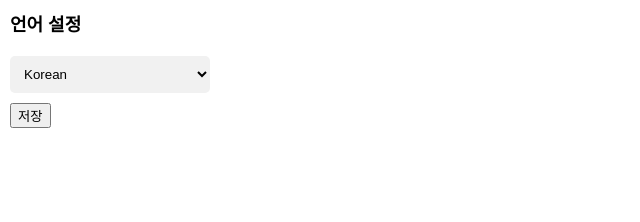
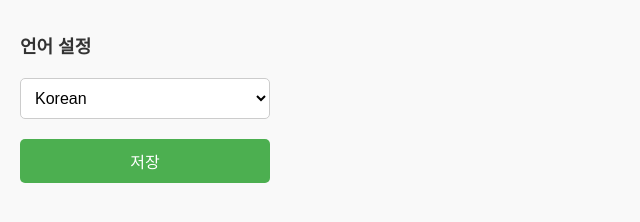
Before and after one commit to intelligent04/EasyTranse, a browser extension: page frontend/options/options.html in a window 1280 px wide. Shown: the whole page, without its empty margins (0-640 px from the left). Drawn offline with Linux system fonts and the light colour scheme.

Commit message:
option.css 추가

```diff
--- /dev/null
+++ b/frontend/options/option.css
@@ -0,0 +1,38 @@
+body {
+    font-family: Arial, sans-serif;
+    margin: 0;
+    padding: 20px;
+    background-color: #f9f9f9;
+    width: 250px;
+  }
+
+  h1 {
+    font-size: 18px;
+    margin-bottom: 20px;
+    color: #333;
+  }
+
+  select {
+    width: 100%;
+    padding: 10px;
+    margin-bottom: 20px;
+    border: 1px solid #ccc;
+    border-radius: 5px;
+    background-color: #fff;
+    font-size: 16px;
+  }
+
+  button {
+    width: 100%;
+    padding: 10px;
+    background-color: #4CAF50;
+    color: white;
+    border: none;
+    border-radius: 5px;
+    cursor: pointer;
+    font-size: 16px;
+  }
+
+  button:hover {
+    background-color: #45a049;
+  }
--- a/frontend/options/options.html
+++ b/frontend/options/options.html
@@ -3,28 +3,7 @@
 <head>
   <meta charset="UTF-8">
   <title>설정</title>
-  <style>
-    body {
-      font-family: Arial, sans-serif;
-      margin: 0;
-      padding: 10px;
-      width: 200px;
-    }
-
-    h1 {
-      font-size: 18px;
-      margin: 0 0 10px 0;
-    }
-
-    select {
-      width: 100%;
-      padding: 10px;
-      margin: 10px 0;
-      background-color: #f1f1f1;
-      border: none;
-      border-radius: 5px;
-    }
-  </style>
+  <link rel="stylesheet" href="option.css">
 </head>
 <body>
   <h1>언어 설정</h1>
```
